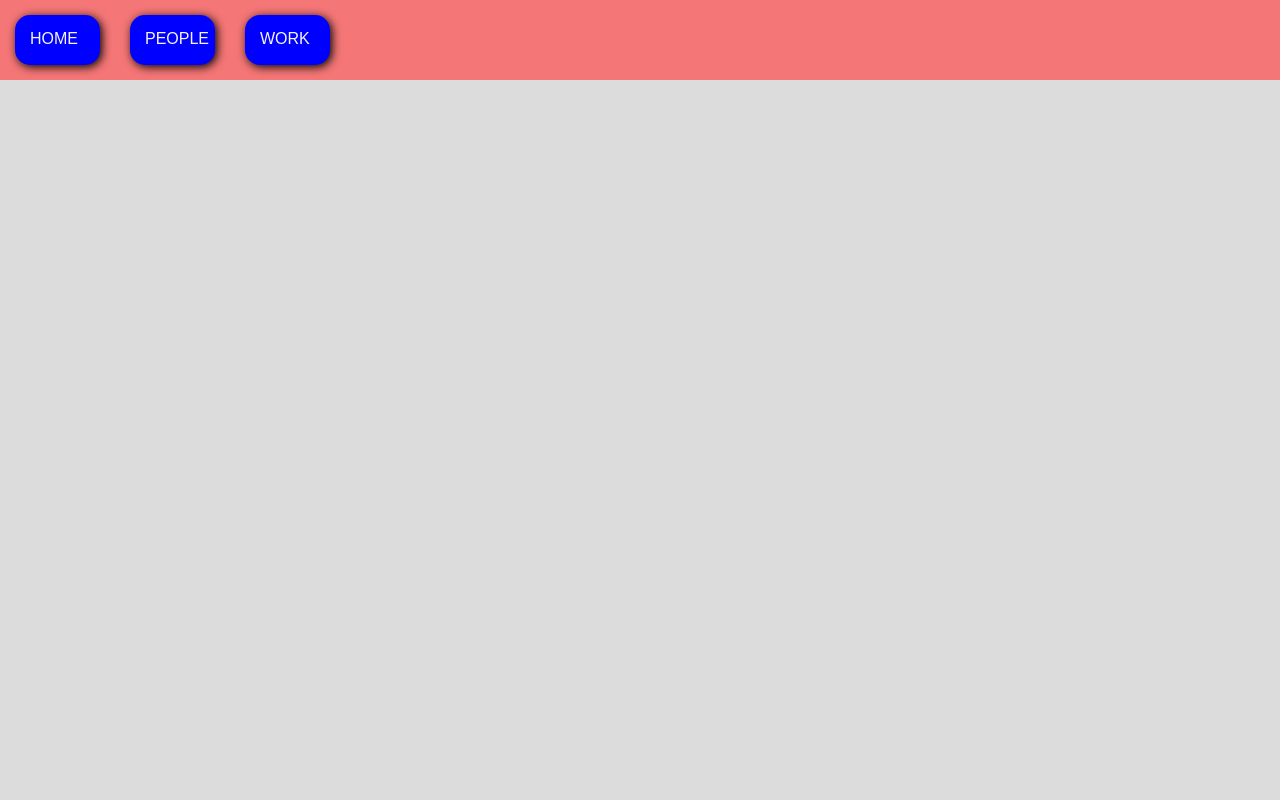
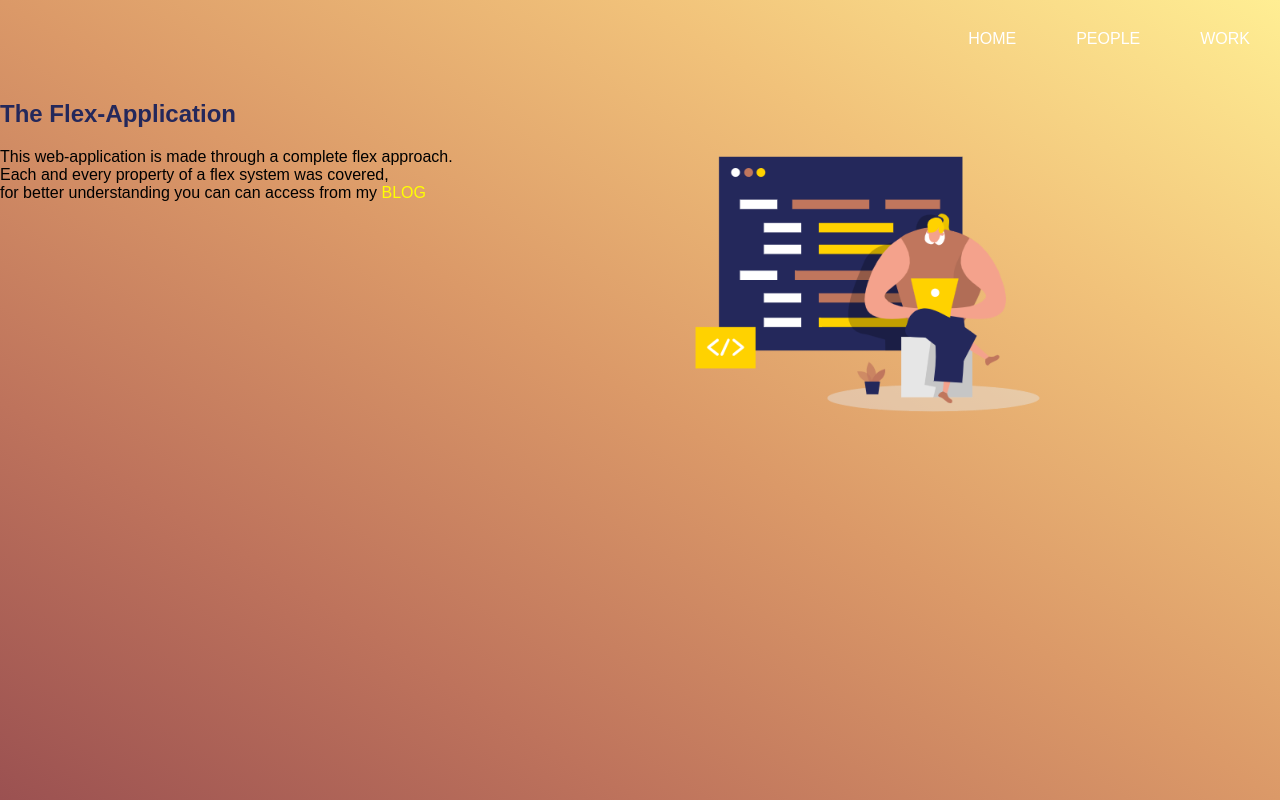
Before and after one commit to kotesh-arya/Flex-application, a plain HTML site: page index.html in a window 1280 px wide. Drawn offline with Linux system fonts and the light colour scheme.

Commit message:
Finished UI
Finished ui and added a sample file , final blog content needs to be added

```diff
--- a/index.html
+++ b/index.html
@@ -14,5 +14,13 @@
         <a href="#">PEOPLE</a>
         <a href="#">WORK</a>
     </header>
+        <section class="container">
+               <div class="content"> <h1>The Flex-Application</h1>
+                <p>This web-application is made through a complete flex approach. <br>
+                Each and every property of a flex system was covered, <br> for better understanding you can can access from my <a href="" style="margin: 0px;padding: 0px; color: yellow;">blog</a> </p></div>
+
+            <div class="image"> <img src="/images/WomenWhoCodes.png" alt="" height=400px" srcset=""></div>
+        </section>
+
 </body>
 </html>
--- /dev/null
+++ b/sample.css
@@ -0,0 +1,7 @@
+html{
+    height:100%;
+}
+body{
+
+    background-image: linear-gradient(to right top, #f57676, #ff8a55, #fca82b, #dfca00, #a8eb12);
+}
--- a/styles.css
+++ b/styles.css
@@ -1,23 +1,51 @@
-body{
+html{
+    height:100%;
+
+}
+:root{
+    --primary-color: rgb(255, 255, 255);
+}
+body {
     box-sizing: border-box;
     margin: 0px;
     box-sizing: border-box;
-    font-family:  sans-serif;
-    background-color: gainsboro;
+    font-family: sans-serif;
+    height:100%;
+    background-image: linear-gradient(to right top, #9b5151, #be735c, #db9968, #f1c27a, #ffee93);
+
+
 }
-a{
-    color: whitesmoke;
-    background-color: blue;
-    margin: 15px;
-    height: 20px;
-    padding: 15px;
-    width: 55px;
+
+a {
+    color:var(--primary-color);
+    background-color: transparent;
+    margin: 10px;
+    padding: 20px;
     text-decoration: none;
-    border-radius: 15px;
-    box-shadow: 2px 2px 10px black;
+    text-transform: uppercase;
+    border-radius: 30%;
 }
-header{
+
+header {
     display: flex;
-    background-color: rgb(245, 118, 118);
-    align-content: space-between;
+    background-color: transparent;
+    justify-content:flex-end;
+    height: 80px;
 }
+.container{
+    display: flex;
+    justify-content: center;
+    align-content: center;
+    flex-wrap: wrap;
+}
+h1{
+    color: #24285b;
+}
+.content{
+   order: 1;
+   flex-grow: 1;
+}
+.image{
+order: 2;
+flex-grow: 1;
+}
```
Also changed, not shown: sample.html (added, +12 -0 lines), images/WomenWhoCodes.png (added), images/womencodes2.svg (added).
